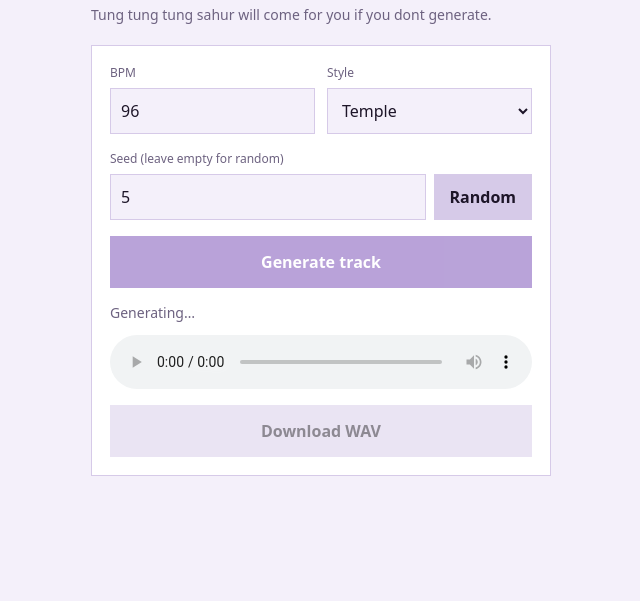
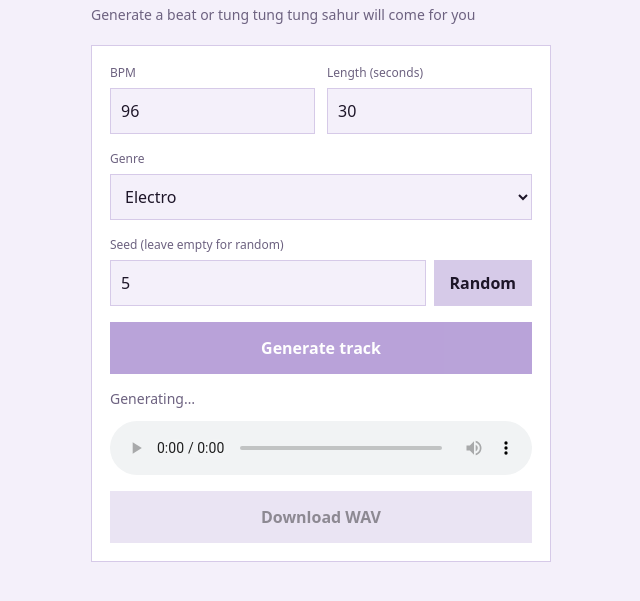
Before and after one commit to gutierrezedward849-maker/Audio-generator, a plain HTML site: page index.html in a window 1280 px wide. Both pictures are taken after typing "5" into the empty fields and a click on the button "Generate track". Shown: the part 63-664 px from the top of the page, without its empty margins (319-959 px from the left). Drawn offline with Linux system fonts and the light colour scheme.

Commit message:
Update index.html

```diff
--- a/index.html
+++ b/index.html
@@ -28,22 +28,23 @@ audio{width:100%;margin-top:4px}
 </head>
 <body><main>
 <h1>Audio Maker</h1>
-<p class="sub">Tung tung tung sahur will come for you if you dont generate.</p>
+<p class="sub">Generate a beat or tung tung tung sahur will come for you</p>
 <div class="panel">
  <div class="row">
   <div><label for="bpm">BPM</label><input id="bpm" type="number" inputmode="numeric" min="60" max="200" value="96"></div>
-  <div><label for="profile">Style</label>
-   <select id="profile">
-    <option value="temple">Temple</option>
-    <option value="cathedral">Cathedral</option>
-    <option value="arcade">Arcade</option>
-    <option value="cosmic">Cosmic</option>
+  <div><label for="len">Length (seconds)</label><input id="len" type="number" inputmode="numeric" min="5" max="180" value="30"></div>
+ </div>
+ <label for="profile">Genre</label>
+ <div style="margin-bottom:16px"><select id="profile">
+    <option value="temple">Electro</option>
+    <option value="cathedral">Darkwave</option>
+    <option value="arcade">Chiptune</option>
+    <option value="cosmic">Ambient</option>
     <option value="techno">Techno</option>
     <option value="synthwave">Synthwave</option>
     <option value="lofi">Lo-fi</option>
     <option value="breakbeat">Breakbeat</option>
    </select></div>
- </div>
  <label for="seed">Seed (leave empty for random)</label>
  <div class="seed"><input id="seed" type="number" inputmode="numeric" min="0" max="999999999" placeholder="Random"><button id="rnd" type="button">Random</button></div>
  <button id="gen">Generate track</button>
@@ -55,7 +56,7 @@ audio{width:100%;margin-top:4px}
 <script>
 (() => {
 'use strict';
-const DUR = 30, RATE = 44100, $ = id => document.getElementById(id);
+let DUR = 30; const RATE = 44100, $ = id => document.getElementById(id);
 const player = $('player'), btn = $('gen');
 let url = null, lastBlob = null, lastName = '';
 const scales = {
@@ -148,6 +149,8 @@ async function generate() {
     const r = rnd(seed);
     const bpm = Math.max(60, Math.min(200, Number($('bpm').value) || 96));
     $('bpm').value = bpm;
+    DUR = Math.max(5, Math.min(180, Math.round(Number($('len').value) || 30)));
+    $('len').value = DUR;
     const style = $('profile').value, S = P[style] || P.temple;
     const scale = scales[S.mode], L = scale.length, root = ri(r, 44, 52);
     const beat = 60 / bpm, bar = beat * 4, nBars = Math.ceil(DUR / bar), nBeats = Math.ceil(DUR / beat);
@@ -198,7 +201,7 @@ async function generate() {
     url = URL.createObjectURL(blob);
     player.src = url; player.load();
     lastBlob = blob; lastName = 'audio-maker-' + seed; $('dl').disabled = false;
-    $('status').textContent = 'Track ' + seed + ' · ' + bpm + ' BPM · ' + style + '. Press play.';
+    $('status').textContent = 'Track ' + seed + ' · ' + bpm + ' BPM · ' + DUR + 's · ' + $('profile').selectedOptions[0].text + '. Press play.';
   } catch (e) {
     console.error(e);
     $('status').textContent = 'Generation failed: ' + (e && e.message ? e.message : 'unknown error');
@@ -229,4 +232,4 @@ $('dl').onclick = async () => {
 })();
 </script>
 </body>
-  </html>
+</html>
```
